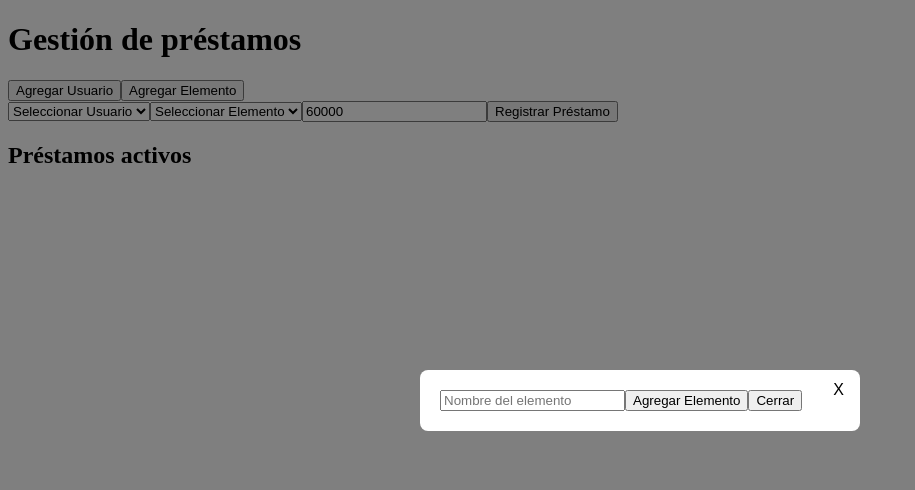
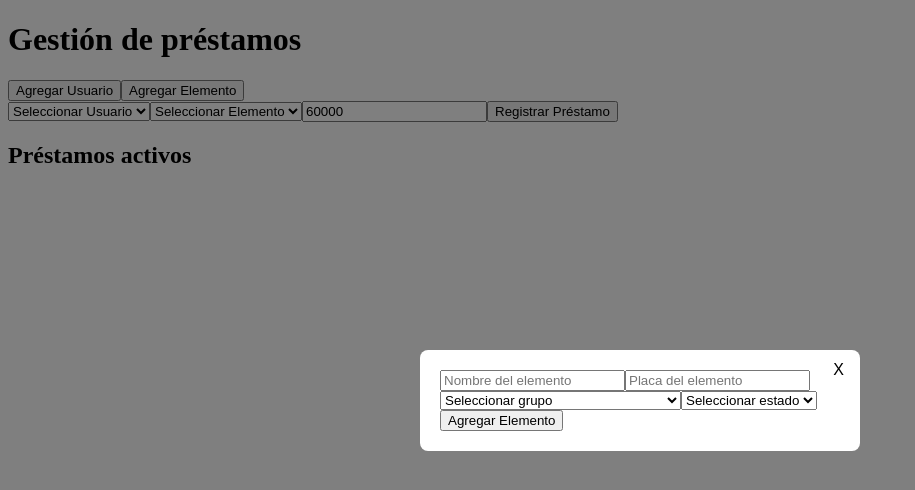
Before and after one commit to frtobarn/local-management, a React (Vite) app: page / in a window 1280 px wide. Both pictures are taken after a click on the button "Agregar Elemento". Shown: the top 490 px of the page, without its empty margins (0-915 px from the left). Built offline with nearby package versions, Linux system fonts and the light colour scheme.

Commit message:
updating local repository

```diff
--- a/src/components/AddItemModal.jsx
+++ b/src/components/AddItemModal.jsx
@@ -1,13 +1,46 @@
-import { useState } from 'react';
-import { addItem } from '../services/loanService';
+import { useState } from "react";
+import { addItem } from "../services/loanService";
 
 const AddItemModal = ({ onClose }) => {
-  const [name, setName] = useState('');
+  const [name, setName] = useState("");
+  const [code, setCode] = useState("");
+  const [status, setStatus] = useState("");
+  const [type, setType] = useState("");
+
+  const clasificaciones = [
+    "Juegos de azar y apuestas literarias",
+    "Juegos de cartas y de mesa clásicos",
+    "Juegos de cultura general",
+    "Juegos inclusivos",
+    "Juegos de estrategia y construcción",
+    "Juegos de habilidad y destreza física",
+    "Juegos de lógica y habilidad mental",
+    "Juegos de misterio e investigación",
+    "Juegos narrativos y de rol",
+    "Mesa de Billar Poll",
+    "Mesa de Hockey de aire",
+    "Zona Gamer",
+    "Zona Audiovisuales",
+  ];
+
+  const statusOptions = [
+    "disponible",
+    "prestado",
+    "en reparación",
+    "en mantenimiento",
+    "en revisión",
+    "en espera",
+    "en inventario",
+    "en exhibición",
+  ];
 
   const handleSubmit = async (e) => {
     e.preventDefault();
-    await addItem(name);
-    setName('');
+    await addItem(name, code, status, type);
+    setName("");
+    setCode("");
+    setStatus("");
+    setType("");
     onClose();
   };
 
@@ -21,8 +54,37 @@ const AddItemModal = ({ onClose }) => {
           placeholder="Nombre del elemento"
           required
         />
+        <input
+          type="text"
+          value={code}
+          onChange={(e) => setCode(e.target.value)}
+          placeholder="Placa del elemento"
+          required
+        />
+        <select value={type} onChange={(e) => setType(e.target.value)} required>
+          <option value="">Seleccionar grupo</option>
+          {clasificaciones.map((clasificacion) => (
+            <option key={clasificacion} value={clasificacion}>
+              {clasificacion}
+            </option>
+          ))}
+        </select>
+
+        <select
+          value={status}
+          onChange={(e) => setStatus(e.target.value)}
+          required
+        >
+          <option value="">Seleccionar estado</option>
+          {statusOptions.map((option) => (
+            <option key={option} value={option}>
+              {option}
+            </option>
+          ))}
+        </select>
+
         <button type="submit">Agregar Elemento</button>
-        <button type="button" onClick={onClose}>Cerrar</button>
+        {/* <button type="button" onClick={onClose}>Cerrar</button> */}
       </form>
     </div>
   );
--- a/src/components/AddUserModal.jsx
+++ b/src/components/AddUserModal.jsx
@@ -57,16 +57,15 @@ const AddUserModal = ({ onClose }) => {
           <option value="" disabled>
             Selecciona un género
           </option>
-          <option value="muy macho!!">Muy macho!!</option>
           <option value="masculino">Masculino</option>
           <option value="femenino">Femenino</option>
           <option value="otro">Otro</option>
           <option value="prefiero_no_decirlo">Prefiero no decirlo</option>
         </select>
         <button type="submit">Agregar Usuario</button>
-        <button type="button" onClick={onClose}>
+        {/* <button type="button" onClick={onClose}>
           Cerrar
-        </button>
+        </button> */}
       </form>
     </div>
   );
--- a/src/components/LoanForm.jsx
+++ b/src/components/LoanForm.jsx
@@ -1,43 +1,55 @@
-import { useState, useEffect } from 'react';
-import { getUsers, getItems, addLoan } from '../services/loanService';
+import { useState, useEffect } from "react";
+import { getUsers, getItems, addLoan } from "../services/loanService";
 
 const LoanForm = () => {
   const [users, setUsers] = useState([]);
   const [items, setItems] = useState([]);
-  const [userId, setUserId] = useState('');
-  const [itemId, setItemId] = useState('');
+  const [userId, setUserId] = useState("");
+  const [itemId, setItemId] = useState("");
   const [duration, setDuration] = useState(60000);
 
+  const fetchData = async () => {
+    const users = await getUsers();
+    const items = await getItems();
+    setUsers(users);
+    setItems(items);
+  };
   useEffect(() => {
-    const fetchData = async () => {
-      const users = await getUsers();
-      const items = await getItems();
-      setUsers(users);
-      setItems(items);
-    };
     fetchData();
   }, []);
 
   const handleSubmit = async (e) => {
     e.preventDefault();
     await addLoan(userId, itemId, duration);
-    setUserId('');
-    setItemId('');
+    setUserId("");
+    setItemId("");
     setDuration(60000);
   };
 
   return (
     <form onSubmit={handleSubmit}>
-      <select value={userId} onChange={(e) => setUserId(e.target.value)} required>
+      <select
+        value={userId}
+        onChange={(e) => setUserId(e.target.value)}
+        required
+      >
         <option value="">Seleccionar Usuario</option>
         {users.map((user) => (
-          <option key={user.id} value={user.id}>{user.name}</option>
+          <option key={user.id} value={user.id}>
+            {user.name}
+          </option>
         ))}
       </select>
-      <select value={itemId} onChange={(e) => setItemId(e.target.value)} required>
+      <select
+        value={itemId}
+        onChange={(e) => setItemId(e.target.value)}
+        required
+      >
         <option value="">Seleccionar Elemento</option>
         {items.map((item) => (
-          <option key={item.id} value={item.id}>{item.name}</option>
+          <option key={item.id} value={item.id}>
+            {item.name}
+          </option>
         ))}
       </select>
       <input
--- a/src/services/loanService.js
+++ b/src/services/loanService.js
@@ -20,17 +20,17 @@ export const deleteUser = async (id) => {
   await db.users.delete(id);
 };
 
-export const addItem = async (name) => {
-  const id = await db.items.add({ name });
+export const addItem = async (name, code, status, type) => {
+  const id = await db.items.add({ name, code, status, type });
   return id;
 };
 
 export const getItems = async () => {
   const items = await db.items.toArray();
-  console.log("Items obtenidos: ");
-  items.map((item) => {
-    console.log(item.name, item.id);
-  });
+  // console.log("Items obtenidos: ");
+  // items.map((item) => {
+  //   console.log(item.name, item.id);
+  // });
   return items;
 };
 
```
Also changed, not shown: 1 other file (tests, documents, lock files or other folders).
